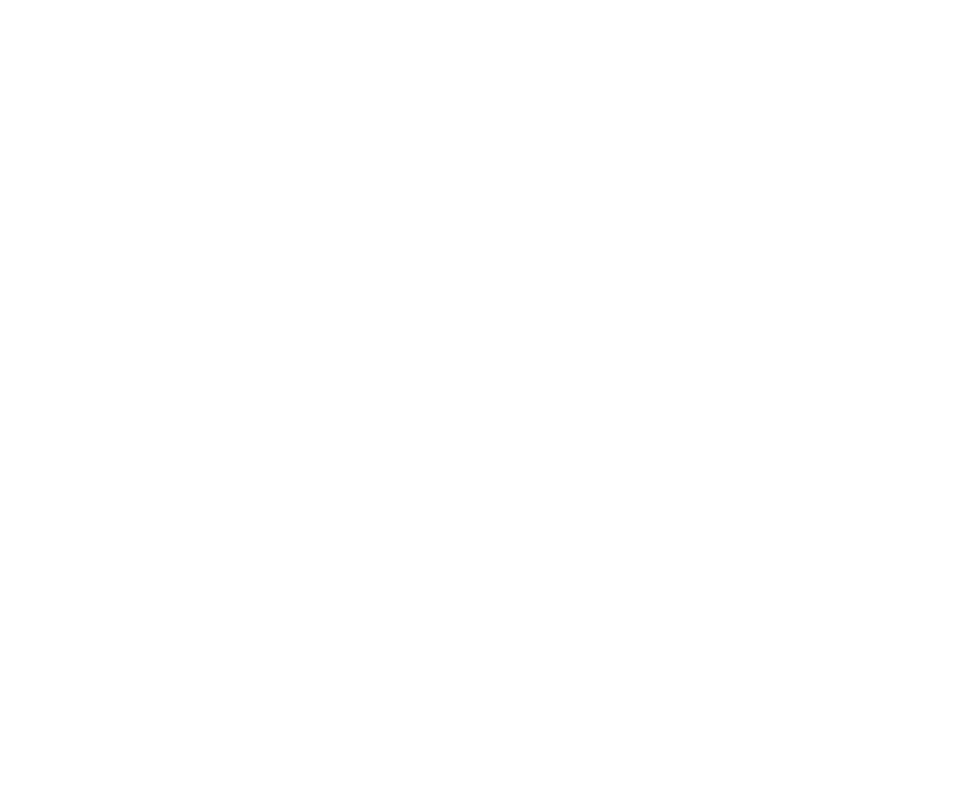
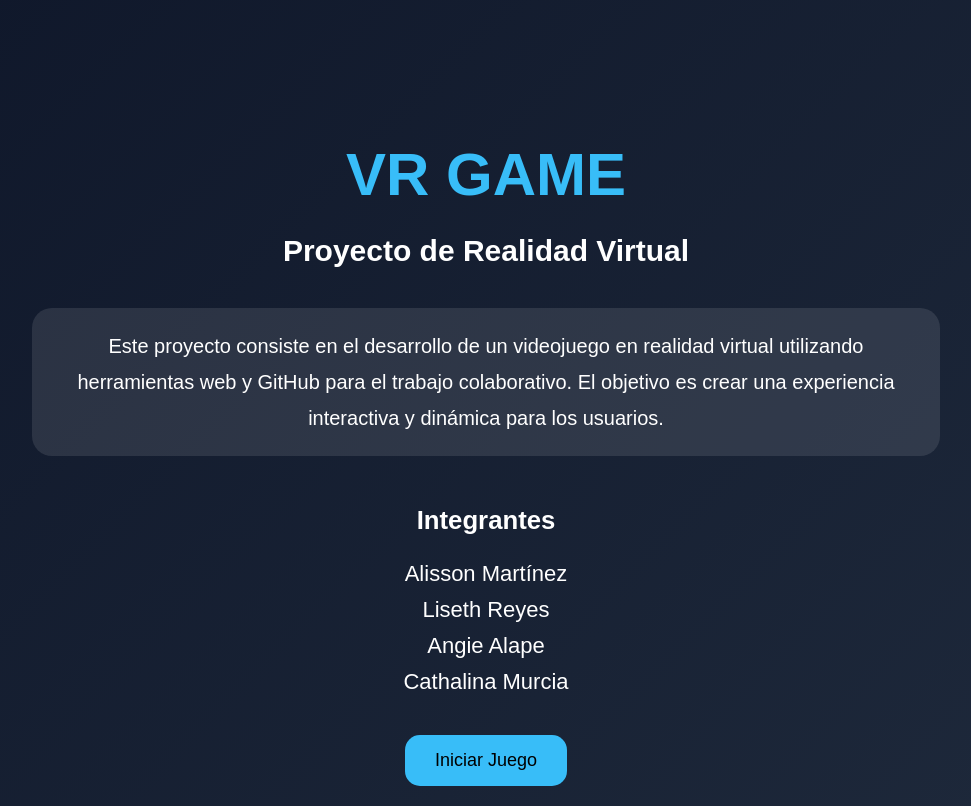
Before and after one commit to amurciam288-cloud/ProyectoVR_GrupoX, a plain HTML site: page index.html in a window 1280 px wide. Shown: the whole page, without its empty margins (154-1125 px from the left). Drawn offline with Linux system fonts and the light colour scheme.

Commit message:
Actualicé página principal del juego

```diff
--- a/index.html
+++ b/index.html
@@ -1,22 +1,107 @@
 <!DOCTYPE html>
-<html>
+<html lang="es">
 <head>
-    <title>Proyecto VR</title>
+  <meta charset="UTF-8">
+  <meta name="viewport" content="width=device-width, initial-scale=1.0">
+  <title>Proyecto VR</title>
 
-    <script src="https://aframe.io/releases/1.4.0/aframe.min.js"></script>
+  <style>
+    body{
+      margin:0;
+      padding:0;
+      font-family: Arial, sans-serif;
+      background: linear-gradient(135deg, #0f172a, #1e293b);
+      color:white;
+      text-align:center;
+    }
+
+    .contenedor{
+      margin-top:80px;
+      padding:20px;
+    }
+
+    h1{
+      font-size:60px;
+      color:#38bdf8;
+      margin-bottom:10px;
+    }
+
+    h2{
+      font-size:30px;
+      margin-bottom:40px;
+    }
+
+    .descripcion{
+      width:70%;
+      margin:auto;
+      font-size:20px;
+      line-height:1.8;
+      background: rgba(255,255,255,0.1);
+      padding:20px;
+      border-radius:20px;
+    }
+
+    .integrantes{
+      margin-top:50px;
+      font-size:22px;
+    }
+
+    ul{
+      list-style:none;
+      padding:0;
+    }
+
+    li{
+      margin:10px 0;
+    }
+
+    .boton{
+      margin-top:40px;
+    }
+
+    button{
+      background:#38bdf8;
+      border:none;
+      padding:15px 30px;
+      border-radius:15px;
+      font-size:18px;
+      cursor:pointer;
+    }
+
+    button:hover{
+      background:#0ea5e9;
+    }
+  </style>
 </head>
 
 <body>
-    <a-scene>
 
-        <a-box
-            position="0 1 -3"
-            rotation="0 45 0"
-            color="blue">
-        </a-box>
+  <div class="contenedor">
 
-        <a-sky color="#ECECEC"></a-sky>
+    <h1>VR GAME</h1>
 
-    </a-scene>
+    <h2>Proyecto de Realidad Virtual</h2>
+
+    <div class="descripcion">
+      Este proyecto consiste en el desarrollo de un videojuego en realidad virtual utilizando herramientas web y GitHub para el trabajo colaborativo. El objetivo es crear una experiencia interactiva y dinámica para los usuarios.
+    </div>
+
+    <div class="integrantes">
+      <h3>Integrantes</h3>
+
+      <ul>
+        <li>Alisson Martínez</li>
+        <li>Liseth Reyes</li>
+        <li>Angie Alape</li>
+        <li>Cathalina Murcia</li>
+      </ul>
+    </div>
+
+    <div class="boton">
+      <button>Iniciar Juego</button>
+    </div>
+
+  </div>
+
 </body>
 </html>
```
